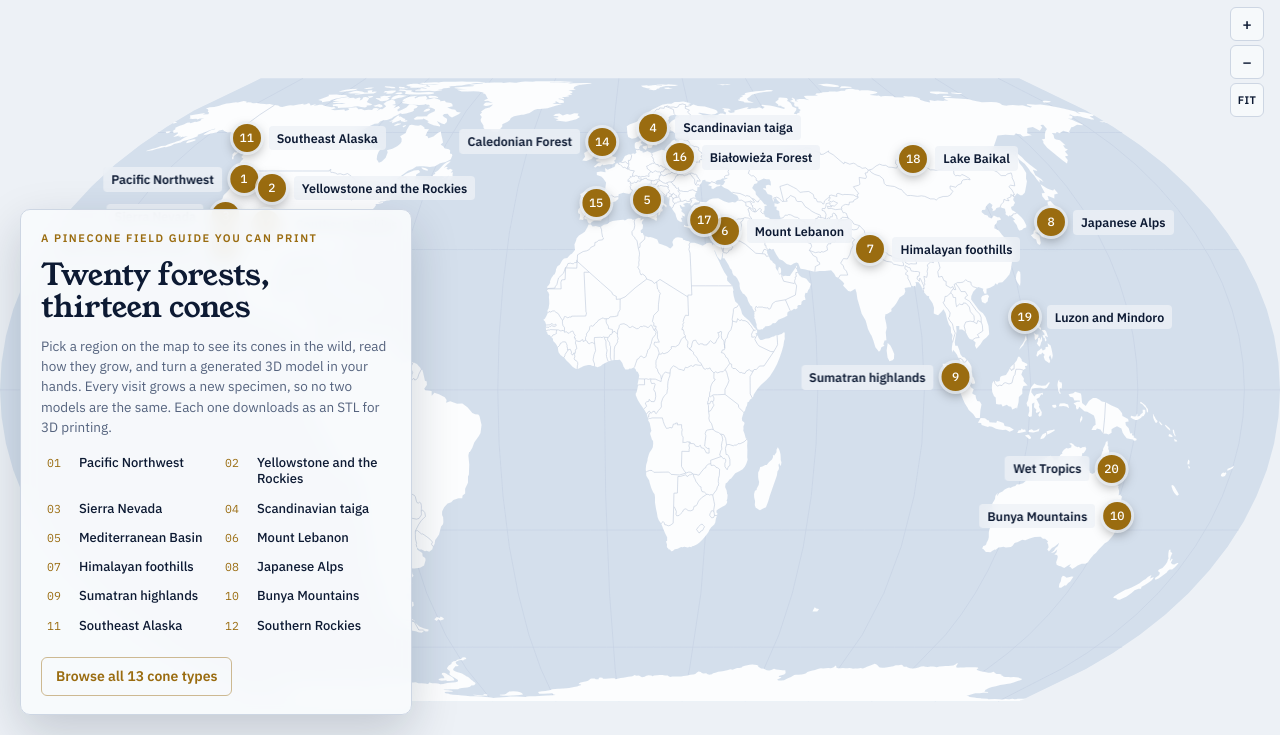
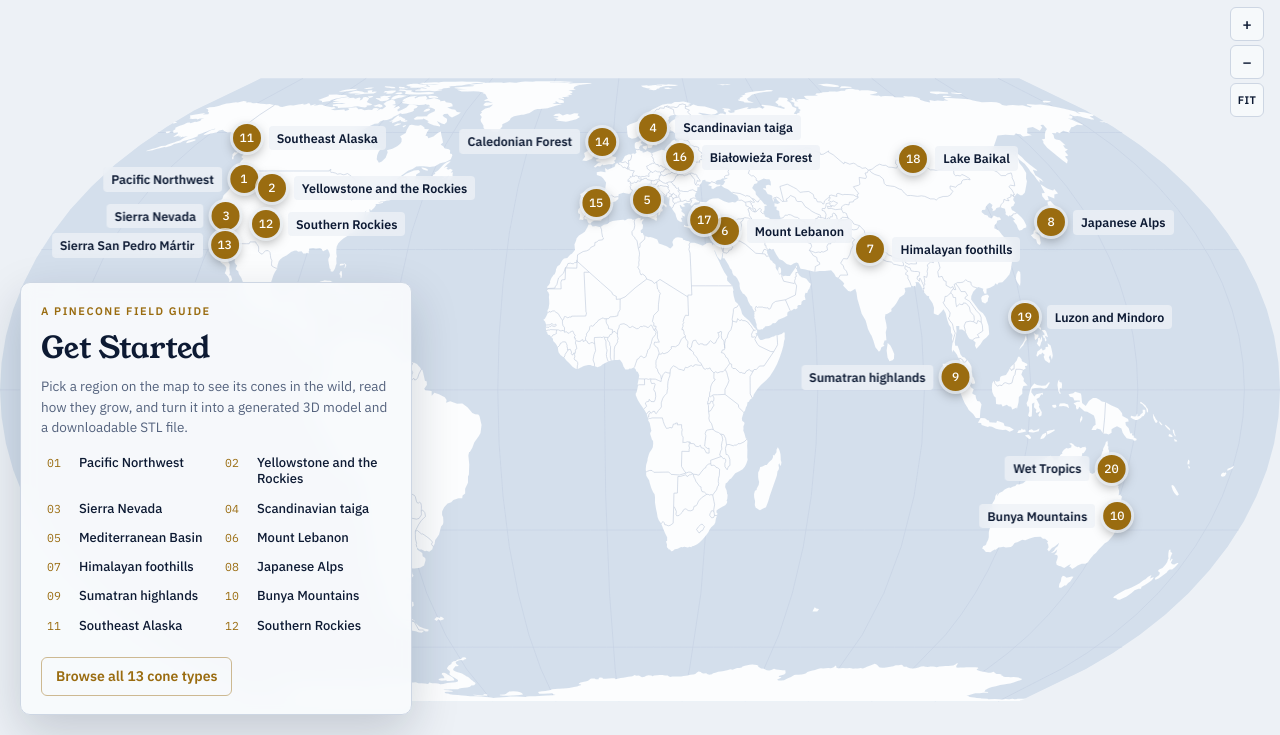
Before and after one commit to rexgw/avalanche-atlas, a plain HTML site: page index.html in a window 1280 px wide. Shown: the part 65-800 px from the top of the page. Drawn offline with nearby package versions, Linux system fonts and the light colour scheme.

Commit message:
Update intro panel: Get Started
Co-Authored-By: Claude Opus 5.5 <noreply@anthropic.com>
Claude-Session: https://claude.ai/code/session_01FrakF4umXyUfDQQhrbXncX

```diff
--- a/index.html
+++ b/index.html
@@ -586,9 +586,9 @@ button.ibr:hover { background: var(--gold-soft); }
     </div>
 
     <aside class="intro" id="intro" aria-labelledby="introTitle">
-      <p class="eyebrow">A pinecone field guide you can print</p>
-      <h1 id="introTitle">Twenty forests, thirteen cones</h1>
-      <p class="lede">Pick a region on the map to see its cones in the wild, read how they grow, and turn a generated 3D model in your hands. Every visit grows a new specimen, so no two models are the same. Each one downloads as an STL for 3D printing.</p>
+      <p class="eyebrow">A pinecone field guide</p>
+      <h1 id="introTitle">Get Started</h1>
+      <p class="lede">Pick a region on the map to see its cones in the wild, read how they grow, and turn it into a generated 3D model and a downloadable STL file.</p>
       <ol class="rlist" id="rlist"></ol>
       <button class="ghost" id="typesBtn2" type="button">Browse all 13 cone types</button>
     </aside>
```
Also changed, not shown: src/page.html (+3 -3 lines).
